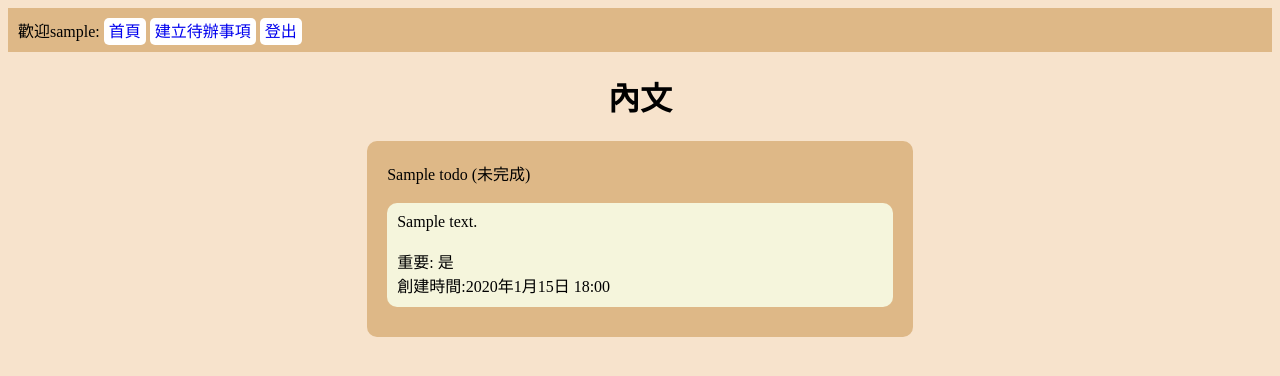
After one commit to Ohnokaoru/todolist_report, a Django app: page /todo-detail/1 in a window 1280 px wide. The commit adds this page. Shown: the top 376 px of the page. Run offline with Django 5.2, Linux system fonts and the light colour scheme; a user stored in the database is signed in; tables that the repository leaves empty hold one stand-in row (values such as "Sample post").

Commit message:
完成todo-detail

```diff
--- a/static/css/style.css
+++ b/static/css/style.css
@@ -20,7 +20,8 @@ body {
 #regist-form,
 #user-login-form,
 #create-todo-form,
-#all-todo-list {
+#all-todo-list,
+#todo-detail {
     margin: auto;
     background-color: burlywood;
     width: 40%;
@@ -49,7 +50,8 @@ body {
 }
 
 
-#all-todo-list-text {
+#all-todo-list-text,
+#todo-detail-text {
     background-color: beige;
     padding: 10px;
     margin-bottom: 10px;
--- a/templates/base.html
+++ b/templates/base.html
@@ -12,12 +12,15 @@
 
 <body>
     <div id="navbar">
+
         {% if request.user.is_authenticated %}
         歡迎{{request.user}}:
+        <a href="{% url 'all-todo' %}">首頁</a>
         <a href="{% url 'create-todo' %}">建立待辦事項</a>
         <a href="{% url 'user-logout' %}">登出</a>
 
         {% else %}
+        <a href="{% url 'all-todo' %}">首頁</a>
         <a href="{% url 'user-login' %}">登入</a>
         <a href="{% url 'user-register' %}">註冊</a>
 
--- a/todo/templates/todo/all-todo.html
+++ b/todo/templates/todo/all-todo.html
@@ -11,7 +11,9 @@
     {% for todo in todos %}
     <div id="all-todo-list-title" style="font-weight: 700; padding: 5px;">
         {{todo.id}}
-        {{todo.title}} <br>
+
+        <a href="{% url 'todo-detail'  todo.id %}"> {{todo.title}}</a>
+        <br>
     </div>
 
     <div id="all-todo-list-text">
--- /dev/null
+++ b/todo/templates/todo/todo-detail.html
@@ -0,0 +1,32 @@
+{% extends "base.html" %}
+{% load static %}
+{% block title %}內文{% endblock %}
+
+{% block content %}
+<div id="title">
+    <h1>內文</h1>
+</div>
+<div id="todo-detail">
+    {{todo.title}}
+    {% if todo.complated %}
+    (完成)<br>
+    {% else %}
+    (未完成) <br>
+    {% endif %}
+    <br>
+    <div id="todo-detail-text">
+        {{todo.text}}
+        <br>
+        <br>
+        {% if todo.important %}
+        重要: 是<br>
+        {% else %}
+        重要: 否<br>
+        {% endif %}
+        創建時間:{{todo.create_time}} <br>
+
+
+
+    </div>
+</div>
+{% endblock %}
--- a/todo/urls.py
+++ b/todo/urls.py
@@ -4,4 +4,6 @@ from . import views
 urlpatterns = [
     path("create-todo/", views.create_todo, name="create-todo"),
     path("all-todo/", views.all_todo, name="all-todo"),
+    path("", views.all_todo, name="all-todo"),
+    path("todo-detail/<int:todo_id>", views.todo_detail, name="todo-detail"),
 ]
--- a/todo/views.py
+++ b/todo/views.py
@@ -87,3 +87,15 @@ def all_todo(request):
                 "prev": prev,
             },
         )
+
+
+# 詳細內文
+@login_required
+def todo_detail(request, todo_id):
+    try:
+        todo = Todo.objects.get(user=request.user, id=todo_id)
+
+    except Todo.DoesNotExist:
+        return redirect("all-todo")
+
+    return render(request, "todo/todo-detail.html", {"todo": todo})
```
